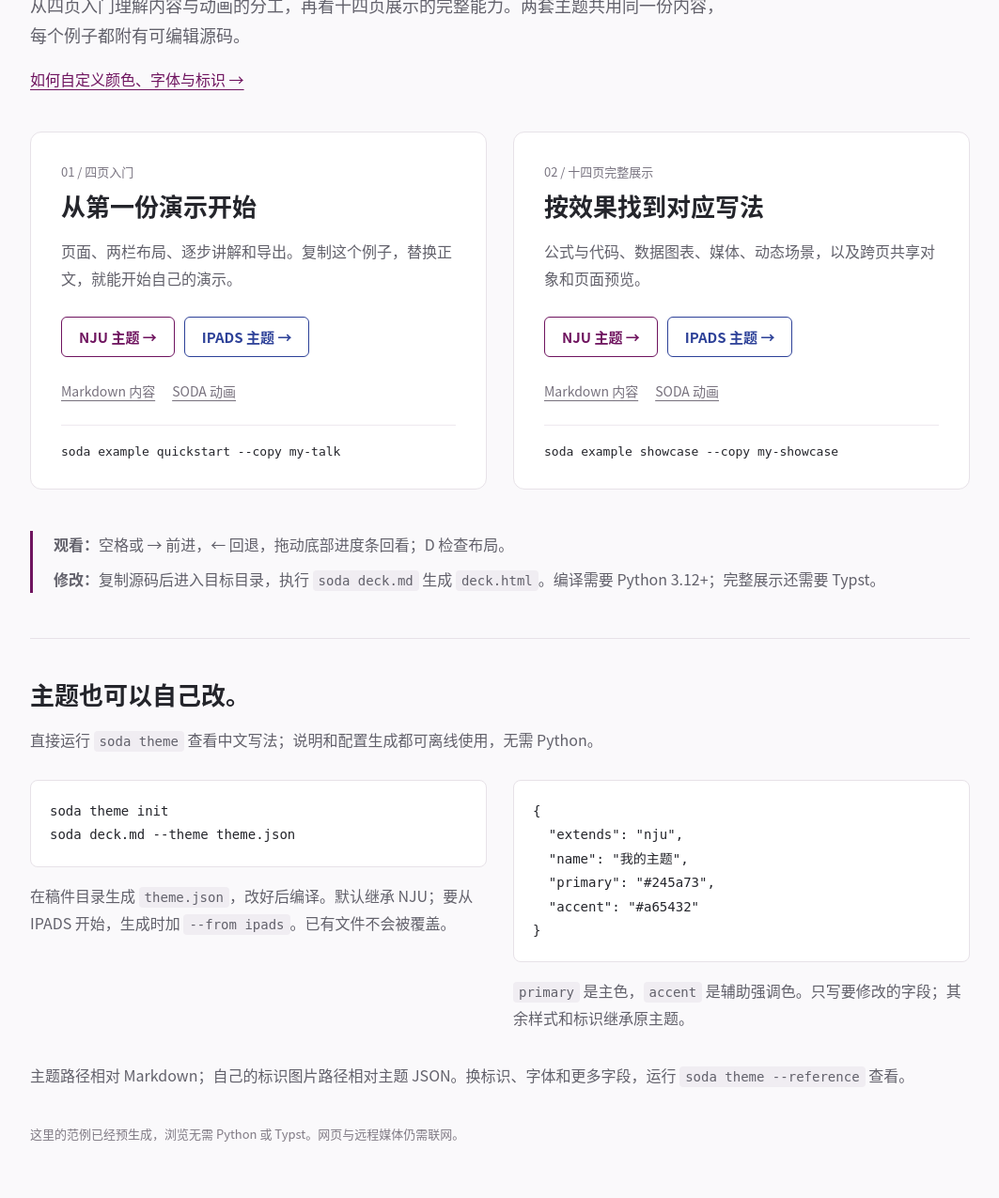
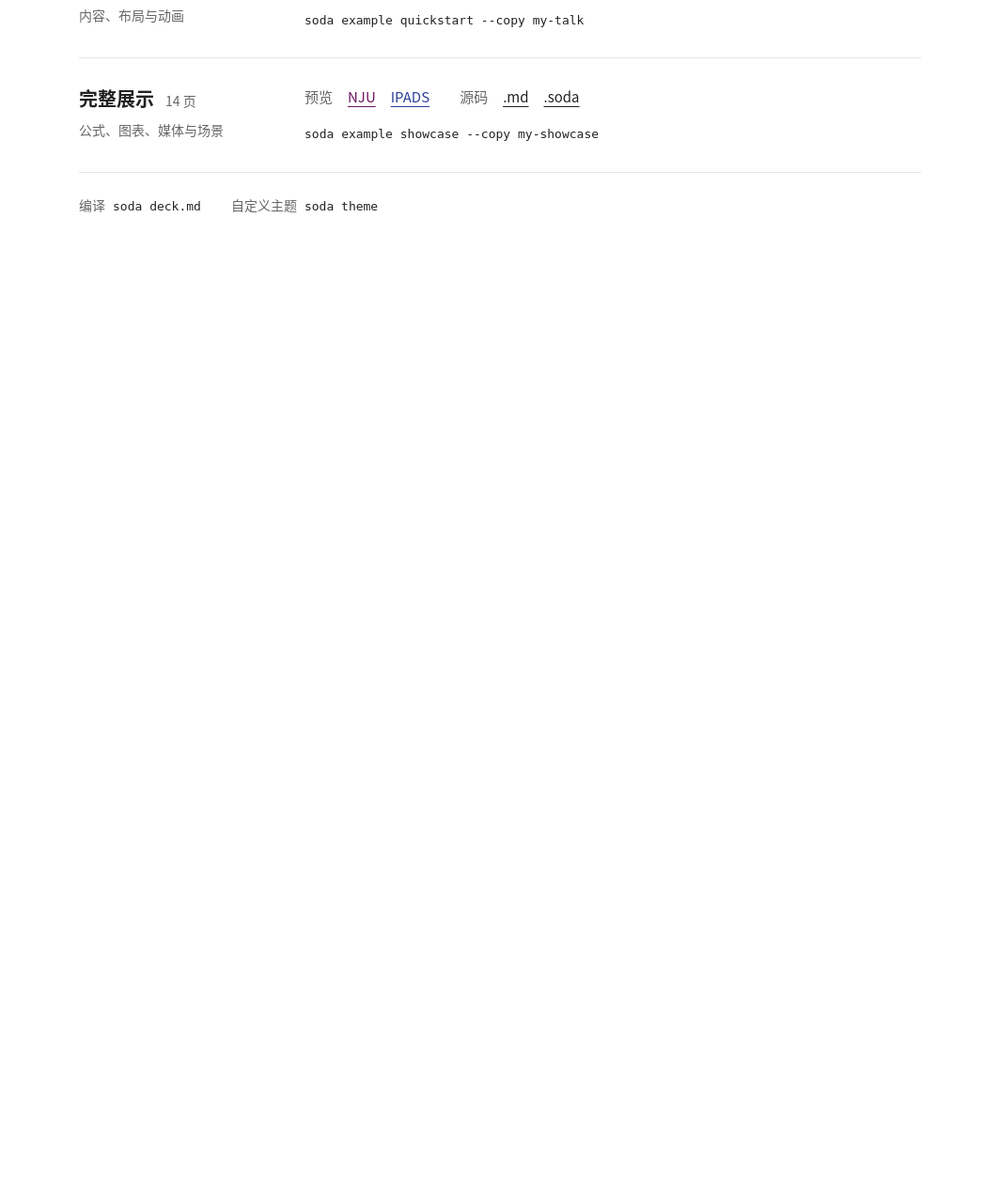
Before and after one commit to nyllsom/soda, a website: page examples/index.html in a window 1280 px wide. Shown: the part 201-1476 px from the top of the page at 94% size, without its empty margins (108-1171 px from the left). After the commit the page ends 800 px from the top, so only its background shows below. Drawn offline with Linux system fonts and the light colour scheme.

Commit message:
style(examples): simplify gallery and use a white background

```diff
--- a/examples/index.html
+++ b/examples/index.html
@@ -5,62 +5,38 @@
   <meta name="viewport" content="width=device-width, initial-scale=1">
   <title>SODA · 范例</title>
   <style>
-    :root{color-scheme:light;font-family:"Noto Sans CJK SC","Microsoft YaHei",system-ui,sans-serif;color:#24252b;background:#faf9fb}
-    *{box-sizing:border-box}body{margin:0}main{max-width:1080px;margin:auto;padding:80px 40px}
-    .eyebrow{font-size:13px;letter-spacing:.14em;color:#6f145f;font-weight:700}h1{font-size:44px;line-height:1.25;margin:16px 0 20px;font-weight:650}
-    .lead{font-size:18px;line-height:1.8;color:#62616b;max-width:740px}.grid{display:grid;grid-template-columns:1fr 1fr;gap:28px;margin:44px 0}
-    article{background:white;border:1px solid #e7e2e8;border-radius:12px;padding:32px}h2{margin:8px 0 16px;font-size:26px;font-weight:650}
-    .number{font-size:13px;color:#797480}p{line-height:1.8}article p{color:#62616b;min-height:58px}
-    .themes{display:flex;flex-wrap:wrap;gap:10px;margin:26px 0}a{color:#6f145f;text-underline-offset:4px}a:focus-visible{outline:3px solid #b092bc;outline-offset:4px}
-    .button{display:inline-block;padding:10px 18px;border:1px solid currentColor;border-radius:6px;text-decoration:none;font-size:15px;font-weight:600}.ipads{color:#2d4198}
-    .source{display:flex;gap:18px;font-size:14px}.source a{color:#77717d}code{font-family:ui-monospace,"DejaVu Sans Mono",monospace;font-size:14px;background:#f0edf2;padding:3px 6px;border-radius:4px}
-    .copy{margin-top:26px;border-top:1px solid #eee9ef;padding-top:20px}.copy code{display:block;background:none;padding:0;overflow-wrap:anywhere;font-size:13px}
-    aside{border-left:3px solid #6f145f;padding-left:22px;color:#62616b;line-height:1.8}aside p{margin:8px 0}footer{margin-top:38px;font-size:13px;color:#817b85}
-    .theme-guide{border-top:1px solid #e7e2e8;margin-top:48px;padding-top:32px}.theme-steps{display:grid;grid-template-columns:1fr 1fr;gap:28px}.theme-guide p{color:#62616b}
-    pre{margin:12px 0;padding:20px;background:white;border:1px solid #e7e2e8;border-radius:8px;overflow:auto;line-height:1.8}pre code{background:none;padding:0}
-    @media(max-width:700px){main{padding:40px 24px}.grid{grid-template-columns:1fr}h1{font-size:34px}article{padding:24px}.copy code{font-size:12px}}
-    @media(max-width:700px){.theme-steps{grid-template-columns:1fr;gap:0}}
+    :root{color-scheme:light;font-family:"Noto Sans CJK SC","Microsoft YaHei",system-ui,sans-serif;color:#222;background:#fff}
+    *{box-sizing:border-box}body{margin:0;background:#fff}main{max-width:960px;margin:auto;padding:64px 32px}
+    h1{margin:0 0 36px;font-size:28px;font-weight:600}h2{margin:0;font-size:20px;font-weight:600}
+    small{margin-left:12px;color:#666;font-size:14px;font-weight:400}p{margin:8px 0 0;color:#666;font-size:14px;line-height:1.7}
+    article{display:grid;grid-template-columns:200px 1fr;gap:16px 40px;padding:28px 0;border-top:1px solid #e5e5e5}
+    article header{grid-row:span 2}.links{display:flex;flex-wrap:wrap;gap:12px 32px;font-size:15px;line-height:1.7}
+    .links span{display:flex;gap:16px}.label{color:#666;font-weight:400}a{color:inherit;text-underline-offset:4px}a:focus-visible{outline:2px solid #222;outline-offset:4px}
+    .nju{color:#6f145f}.ipads{color:#2d4198}code{font-family:ui-monospace,"DejaVu Sans Mono",monospace;font-size:13px;line-height:1.8;overflow-wrap:anywhere}
+    .usage{display:flex;flex-wrap:wrap;gap:12px 32px;border-top:1px solid #e5e5e5;padding-top:24px;color:#666;font-size:14px}.usage code{margin-left:8px;color:#222}
+    @media(max-width:640px){main{padding:40px 24px}article{grid-template-columns:1fr;gap:16px}article header{grid-row:auto}.links{gap:12px 24px}}
   </style>
 </head>
 <body><main>
-  <div class="eyebrow">SODA / EXAMPLES</div>
-  <h1>先看效果，再动手修改。</h1>
-  <p class="lead">从四页入门理解内容与动画的分工，再看十四页展示的完整能力。两套主题共用同一份内容，每个例子都附有可编辑源码。</p>
-  <nav aria-label="使用说明"><a href="#theme">如何自定义颜色、字体与标识 →</a></nav>
-  <div class="grid">
-    <article>
-      <div class="number">01 / 四页入门</div><h2>从第一份演示开始</h2>
-      <p>页面、两栏布局、逐步讲解和导出。复制这个例子，替换正文，就能开始自己的演示。</p>
-      <div class="themes"><a class="button" href="preview/quickstart-nju.html">NJU 主题 →</a><a class="button ipads" href="preview/quickstart-ipads.html">IPADS 主题 →</a></div>
-      <div class="source"><a href="quickstart/deck.md">Markdown 内容</a><a href="quickstart/deck.soda">SODA 动画</a></div>
-      <div class="copy"><code>soda example quickstart --copy my-talk</code></div>
-    </article>
-    <article>
-      <div class="number">02 / 十四页完整展示</div><h2>按效果找到对应写法</h2>
-      <p>公式与代码、数据图表、媒体、动态场景，以及跨页共享对象和页面预览。</p>
-      <div class="themes"><a class="button" href="preview/showcase-nju.html">NJU 主题 →</a><a class="button ipads" href="preview/showcase-ipads.html">IPADS 主题 →</a></div>
-      <div class="source"><a href="showcase/deck.md">Markdown 内容</a><a href="showcase/deck.soda">SODA 动画</a></div>
-      <div class="copy"><code>soda example showcase --copy my-showcase</code></div>
-    </article>
-  </div>
-  <aside><p><strong>观看：</strong>空格或 → 前进，← 回退，拖动底部进度条回看；D 检查布局。</p>
-    <p><strong>修改：</strong>复制源码后进入目标目录，执行 <code>soda deck.md</code> 生成 <code>deck.html</code>。编译需要 Python 3.12+；完整展示还需要 Typst。</p></aside>
-  <section class="theme-guide" id="theme" aria-labelledby="theme-title">
-    <h2 id="theme-title">主题也可以自己改。</h2>
-    <p>直接运行 <code>soda theme</code> 查看中文写法；说明和配置生成都可离线使用，无需 Python。</p>
-    <div class="theme-steps">
-      <div><pre><code>soda theme init
-soda deck.md --theme theme.json</code></pre>
-        <p>在稿件目录生成 <code>theme.json</code>，改好后编译。默认继承 NJU；要从 IPADS 开始，生成时加 <code>--from ipads</code>。已有文件不会被覆盖。</p></div>
-      <div><pre><code>{
-  "extends": "nju",
-  "name": "我的主题",
-  "primary": "#245a73",
-  "accent": "#a65432"
-}</code></pre>
-        <p><code>primary</code> 是主色，<code>accent</code> 是辅助强调色。只写要修改的字段；其余样式和标识继承原主题。</p></div>
+  <h1>SODA 范例</h1>
+  <article aria-labelledby="quickstart">
+    <header><h2 id="quickstart">入门<small>4 页</small></h2><p>内容、布局与动画</p></header>
+    <div class="links">
+      <span><b class="label">预览</b><a class="nju" href="preview/quickstart-nju.html">NJU</a><a class="ipads" href="preview/quickstart-ipads.html">IPADS</a></span>
+      <span><b class="label">源码</b><a href="quickstart/deck.md">.md</a><a href="quickstart/deck.soda">.soda</a></span>
     </div>
-    <p>主题路径相对 Markdown；自己的标识图片路径相对主题 JSON。换标识、字体和更多字段，运行 <code>soda theme --reference</code> 查看。</p>
+    <code>soda example quickstart --copy my-talk</code>
+  </article>
+  <article aria-labelledby="showcase">
+    <header><h2 id="showcase">完整展示<small>14 页</small></h2><p>公式、图表、媒体与场景</p></header>
+    <div class="links">
+      <span><b class="label">预览</b><a class="nju" href="preview/showcase-nju.html">NJU</a><a class="ipads" href="preview/showcase-ipads.html">IPADS</a></span>
+      <span><b class="label">源码</b><a href="showcase/deck.md">.md</a><a href="showcase/deck.soda">.soda</a></span>
+    </div>
+    <code>soda example showcase --copy my-showcase</code>
+  </article>
+  <section class="usage" aria-label="使用提示">
+    <span>编译<code>soda deck.md</code></span>
+    <span>自定义主题<code>soda theme</code></span>
   </section>
-  <footer>这里的范例已经预生成，浏览无需 Python 或 Typst。网页与远程媒体仍需联网。</footer>
 </main></body></html>
```
